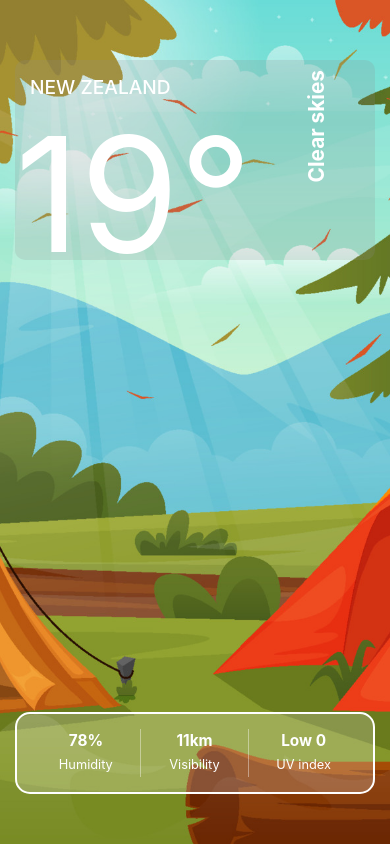
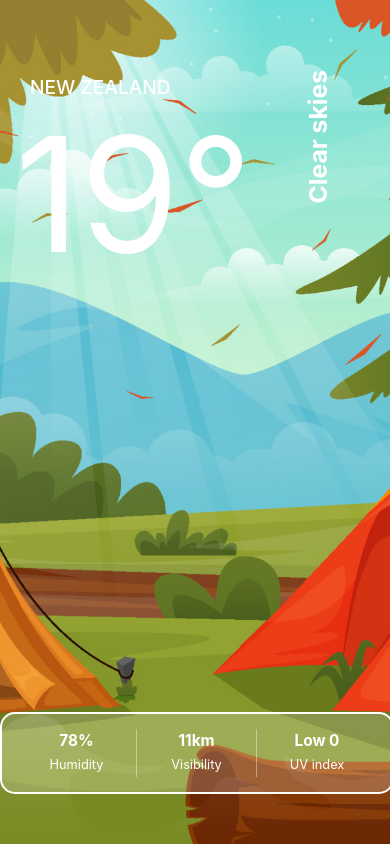
Before and after one commit to feldeh/cloudy, a React (Vite) app: page / in a window 390 px wide. Built offline with nearby package versions, Linux system fonts and the light colour scheme.

Commit message:
add responsiveness to Footer and Card

```diff
--- a/src/components/Card/Card.styled.ts
+++ b/src/components/Card/Card.styled.ts
@@ -2,7 +2,7 @@ import styled from '@emotion/styled'
 
 const Card = styled.div`
   color: white;
-  background-color: rgba(140, 140, 140, 0.2);
+  // background-color: rgba(140, 140, 140, 0.1);
   // border: solid 1px rgba(255, 255, 255);
   border-radius: 10px;
   display: flex;
--- a/src/components/Card/Widgets/WeatherWidget/WeatherTypo.styled.ts
+++ b/src/components/Card/Widgets/WeatherWidget/WeatherTypo.styled.ts
@@ -2,11 +2,11 @@ import styled from '@emotion/styled'
 
 const StyledWeatherTypo = styled.p`
   // background-color: red;
-  font-size: 1.3em;
+  font-size: calc(1.3em + 1vmin);
   font-weight: 700;
   writing-mode: vertical-rl;
   transform: scale(-1) translateX(1em);
-  margin: 10px 25px;
+  margin: 10px 20px;
 `
 
 export default StyledWeatherTypo
--- a/src/components/Container/Container.styled.ts
+++ b/src/components/Container/Container.styled.ts
@@ -6,6 +6,7 @@ const StyledContainer = styled.div`
   display: flex;
   flex-direction: column;
   justify-content: space-between;
+  align-content: center;
   background-image: url('src/assets/cloud.jpg');
   background-size: cover;
   background-position: center;
--- a/src/components/Footer/Footer.styled.ts
+++ b/src/components/Footer/Footer.styled.ts
@@ -7,8 +7,10 @@ const StyledFooter = styled.div`
   justify-content: space-around;
   border: 2px solid white;
   border-radius: 15px;
-  margin: 15px 15px 50px;
+  margin: 15px auto 50px;
   padding: 15px;
+  max-width: 800px;
+  min-width: calc(120px * 3);
 
   font-size: 0.8em;
 `
--- a/src/components/Footer/FooterWidget/FooterWidget.styled.ts
+++ b/src/components/Footer/FooterWidget/FooterWidget.styled.ts
@@ -5,7 +5,7 @@ const StyledFooterWidget = styled.div`
   flex-direction: column;
   text-align: center;
   // background-color: red;
-  width: calc(100% / 3);
+  min-width: calc(100% / 3);
 
   p:first-of-type {
     font-weight: bold;
```
